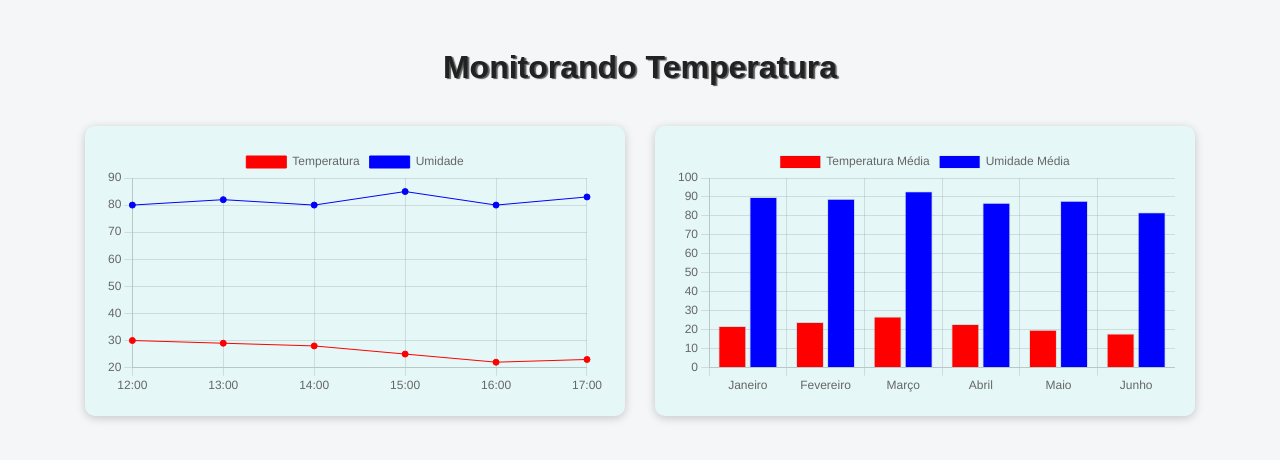
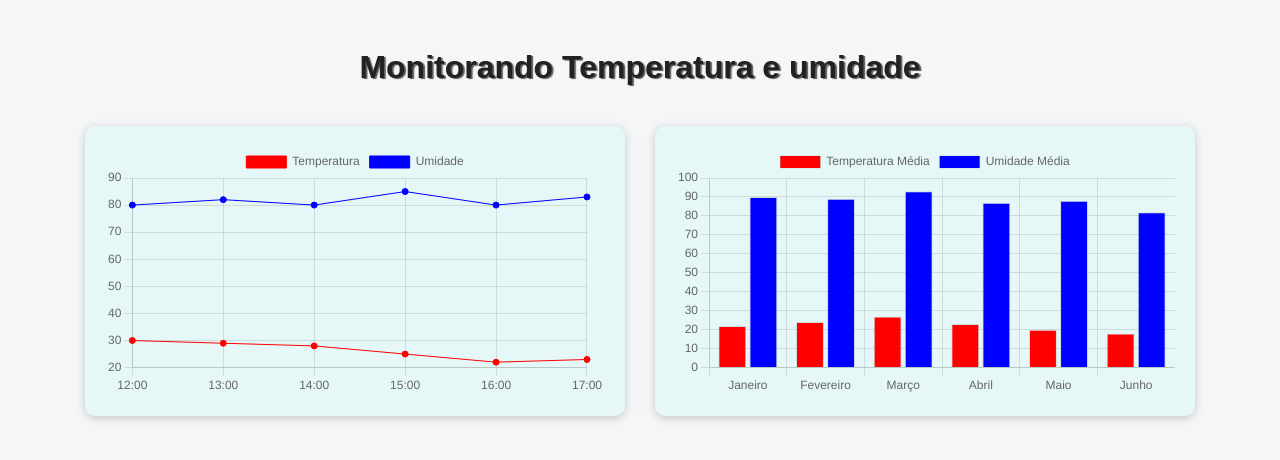
Before and after one commit to SoaresDev03/Ativ-Chart.js, a plain HTML site: page index.html in a window 1280 px wide. Drawn offline with nearby package versions, Linux system fonts and the light colour scheme.

```diff
--- a/index.html
+++ b/index.html
@@ -9,7 +9,7 @@
 </head>
 
 <body>
-    <h1>Monitorando Temperatura</h1>
+    <h1>Monitorando Temperatura e umidade</h1>
     <div class="container">
         <div class="graphic" id="g1">
             <canvas id="dashboard"></canvas>
```
